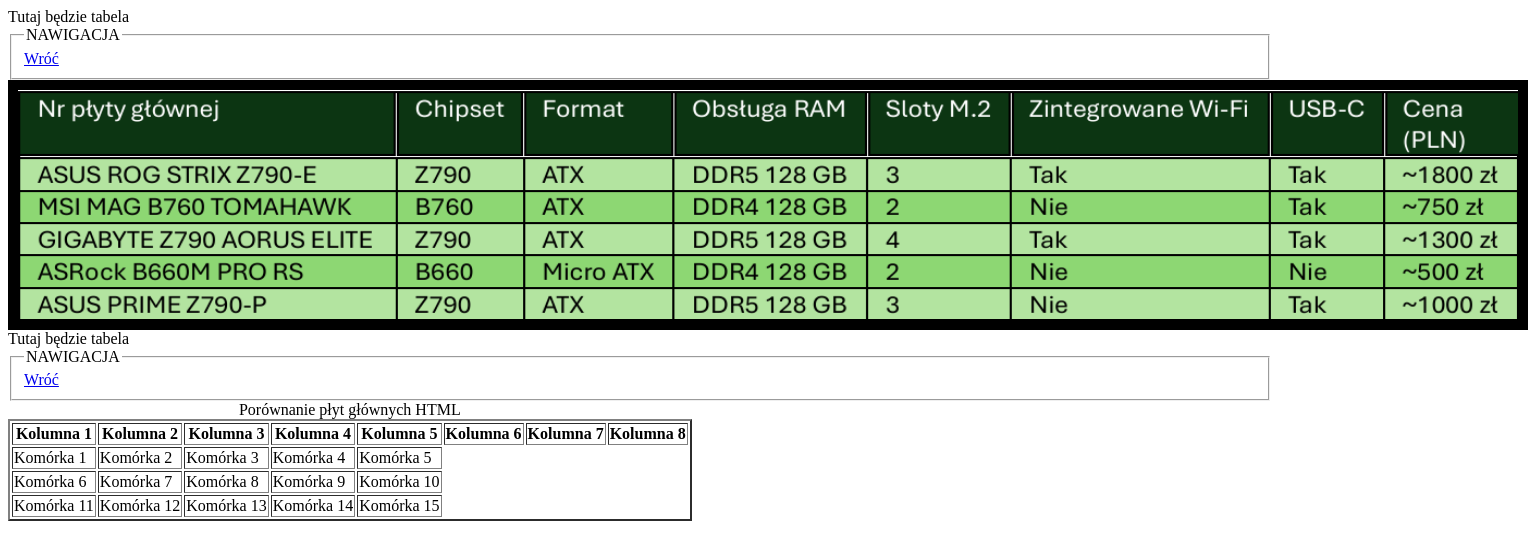
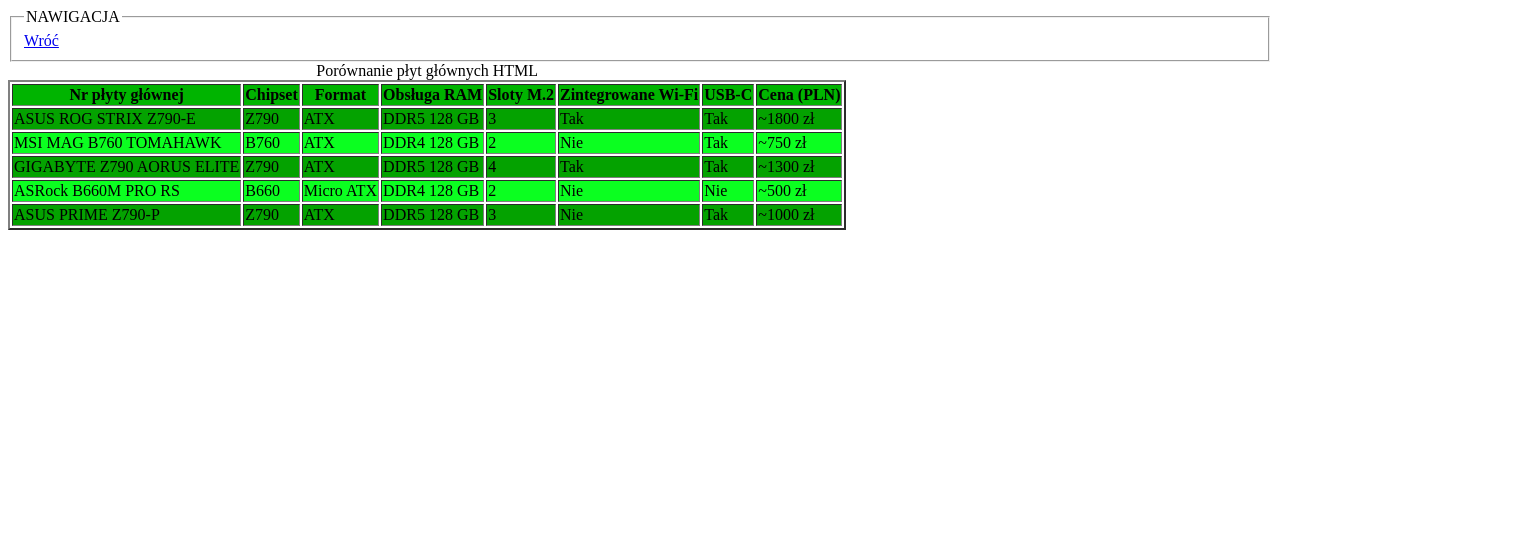
Before and after one commit to Damir1721/Damir.github.io, a plain HTML site: page tabela_Shvydkov.html in a window 1280 px wide. Shown: the whole page, 1528 px wide, since content can reach past the window. Drawn offline with Linux system fonts and the light colour scheme.

Commit message:
Update tabela_Shvydkov.html

```diff
--- a/tabela_Shvydkov.html
+++ b/tabela_Shvydkov.html
@@ -1,23 +1,3 @@
-<!DOCTYPE html>
-<html lang="pl-PL">
-<html>
-     <head>
-             <meta charset="utf-8">
-             <title>    tabela Shvydkov   </title>
-
-     </head>
-    <body>
- Tutaj będzie tabela<br>
-
-<fieldset>
-<legend> NAWIGACJA</legend>
-<A HREF="index.html">Wróć</A>
-
-</fieldset>
-
-
-<IMG SRC="tabela.png" ALIGN=left BORDER=10 WIDTH=1500 HEIGHT=230 ALT="grafika4-Shvydkov">
-
 
 <!DOCTYPE html>
 <html lang="pl-PL">
@@ -28,7 +8,7 @@
 
      </head>
     <body>
- Tutaj będzie tabela<br>
+
 
 <fieldset>
 <legend> NAWIGACJA</legend>
@@ -36,41 +16,73 @@
 
 </fieldset>
 
-<table border=2>
+<table border=2 >
    <caption>Porównanie płyt głównych HTML</caption>
    <thead>
-      <tr>
-         <th>Kolumna 1</th>
-         <th>Kolumna 2</th>
-         <th>Kolumna 3</th>
-         <th>Kolumna 4</th>
-         <th>Kolumna 5</th>
-	 <th>Kolumna 6</th>
- 	 <th>Kolumna 7</th>
-	 <th>Kolumna 8</th>
+      <tr BGCOLOR=„#0B4700”>
+         <th>Nr płyty głównej </th>
+         <th>Chipset</th>
+         <th>Format </th>
+         <th>Obsługa RAM </th>
+         <th>Sloty M.2 </th>
+	 <th>Zintegrowane Wi-Fi </th>
+ 	 <th>USB-C</th>
+	 <th>Cena (PLN) </th>
       </tr>
    </thead>
    <tbody>
-      <tr>
-         <td>Komórka 1</td>
-         <td>Komórka 2</td>
-         <td>Komórka 3</td>
-         <td>Komórka 4</td>
-         <td>Komórka 5</td>
+      <tr BGCOLOR=„41A200”>
+         <td>ASUS ROG STRIX Z790-E </td>
+         <td>Z790</td>
+         <td>ATX</td>
+         <td>DDR5 128 GB </td>
+         <td>3</td>
+         <td>Tak </td>
+         <td>Tak </td>
+         <td>~1800 zł </td>
       </tr>
-      <tr>
-         <td>Komórka 6</td>
-         <td>Komórka 7</td>
-         <td>Komórka 8</td>
-         <td>Komórka 9</td>
-         <td>Komórka 10</td>
+      <tr BGCOLOR=„BAFFB2”>
+         <td>MSI MAG B760 TOMAHAWK </td>
+         <td>B760 </td>
+         <td>ATX </td>
+         <td>DDR4 128 GB</td>
+         <td>2</td>
+         <td>Nie </td>
+         <td>Tak </td>
+         <td>~750 zł </td>
+
       </tr>
-      <tr>
-         <td>Komórka 11</td>
-         <td>Komórka 12</td>
-         <td>Komórka 13</td>
-         <td>Komórka 14</td>
-         <td>Komórka 15</td>
+      <tr BGCOLOR=„41A200”>
+         <td>GIGABYTE Z790 AORUS ELITE </td>
+         <td>Z790</td>
+         <td>ATX </td>
+         <td>DDR5 128 GB </td>
+         <td>4</td>
+         <td>Tak </td>
+         <td>Tak </td>
+         <td>~1300 zł </td>
+      </tr>
+
+      <tr BGCOLOR=„BAFFB2”>
+         <td>ASRock B660M PRO RS </td>
+         <td>B660 </td>
+         <td>Micro ATX </td>
+         <td>DDR4 128 GB </td>
+         <td>2</td>
+         <td>Nie </td>
+         <td>Nie </td>
+         <td>~500 zł </td>
+      </tr>
+
+      <tr BGCOLOR=„41A200”>
+         <td>ASUS PRIME Z790-P </td>
+         <td>Z790 </td>
+         <td>ATX</td>
+         <td>DDR5 128 GB </td>
+         <td>3</td>
+         <td>Nie </td>
+         <td>Tak </td>
+         <td>~1000 zł</td>
       </tr>
    </tbody>
 </table>
@@ -78,6 +90,3 @@
 
     </body>
   </html>
-    </body>
-
-  </html>
```
